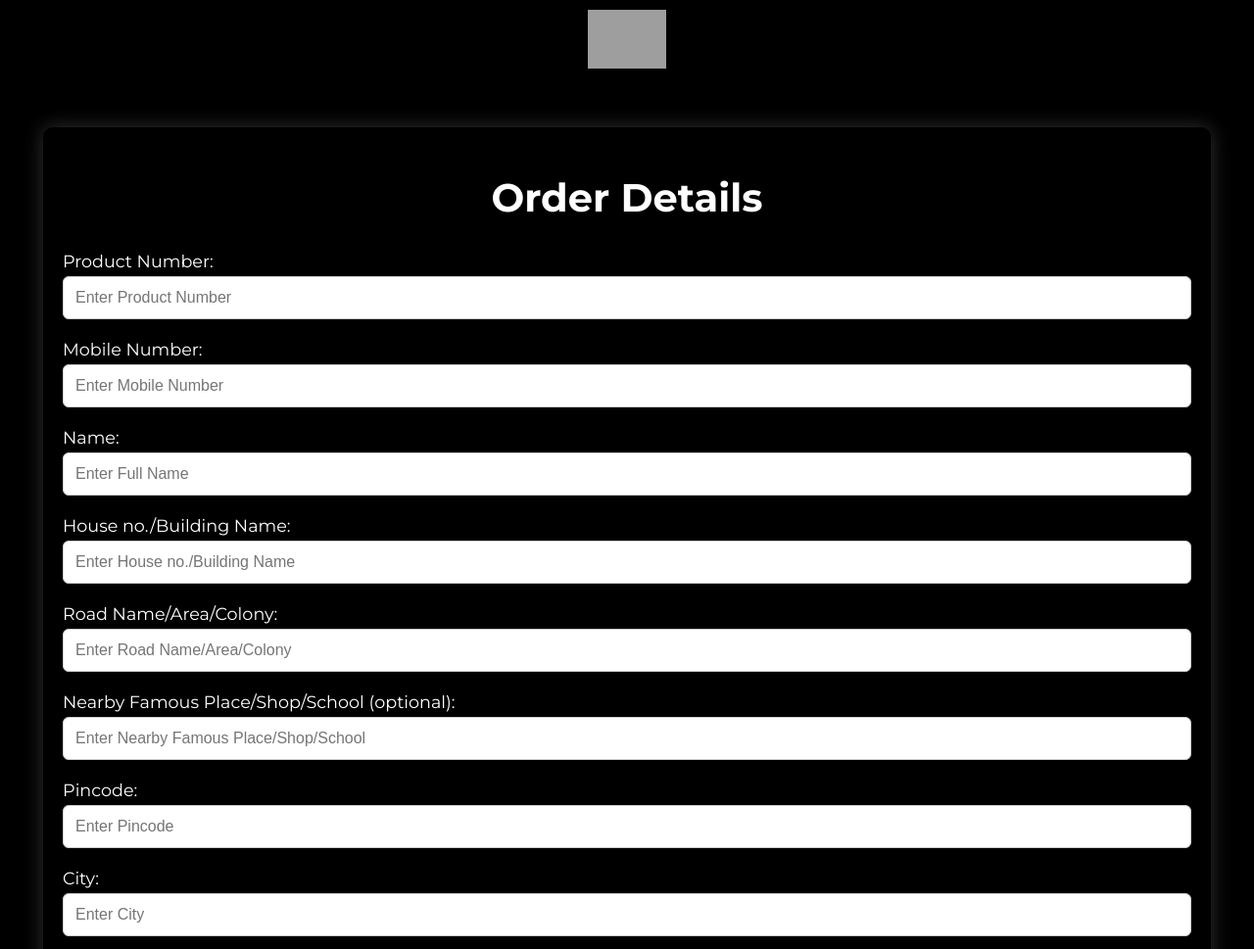
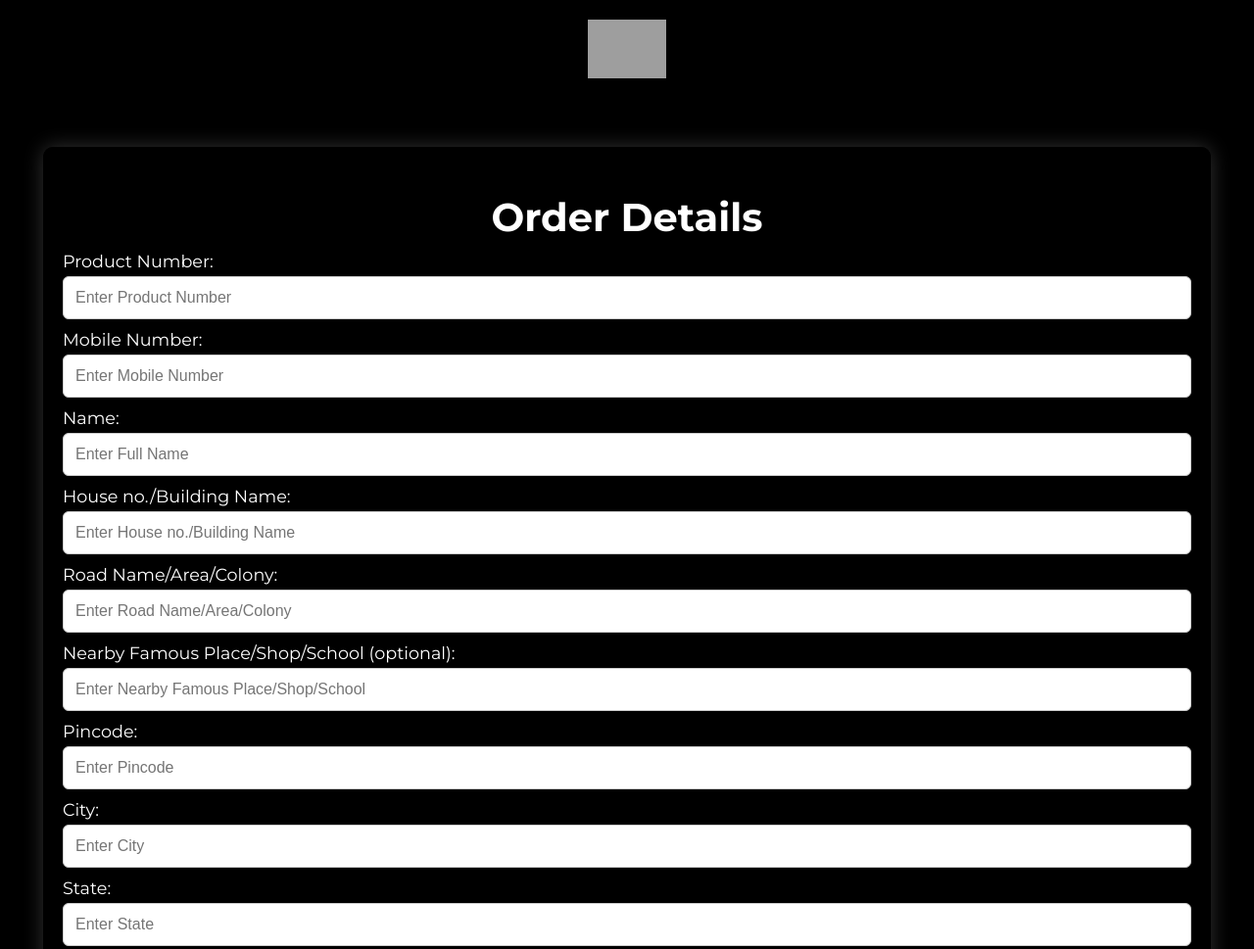
Before and after one commit to Vcdeals24/Cash-On-Delivery, a plain HTML site: page index.html in a window 1280 px wide. Shown: the top 969 px of the page at 98% size. Drawn offline with Linux system fonts and the light colour scheme; grey boxes are pictures that could not be loaded.

Commit message:
Update index.html

```diff
--- a/index.html
+++ b/index.html
@@ -19,7 +19,7 @@
         /* Navbar Styles */
         .navbar {
             background-color: #000000; /* Dark background color */
-            padding: 10px;
+            padding: 20px;
         }
 
         .navbar img {
@@ -44,11 +44,11 @@
         h1 {
             text-align: center;
             font-size: 2.5rem;
-            margin-bottom: 30px;
+            margin-bottom: 10px;
         }
 
         .form-group {
-            margin-bottom: 20px;
+            margin-bottom: 10px;
         }
 
         label {
```
